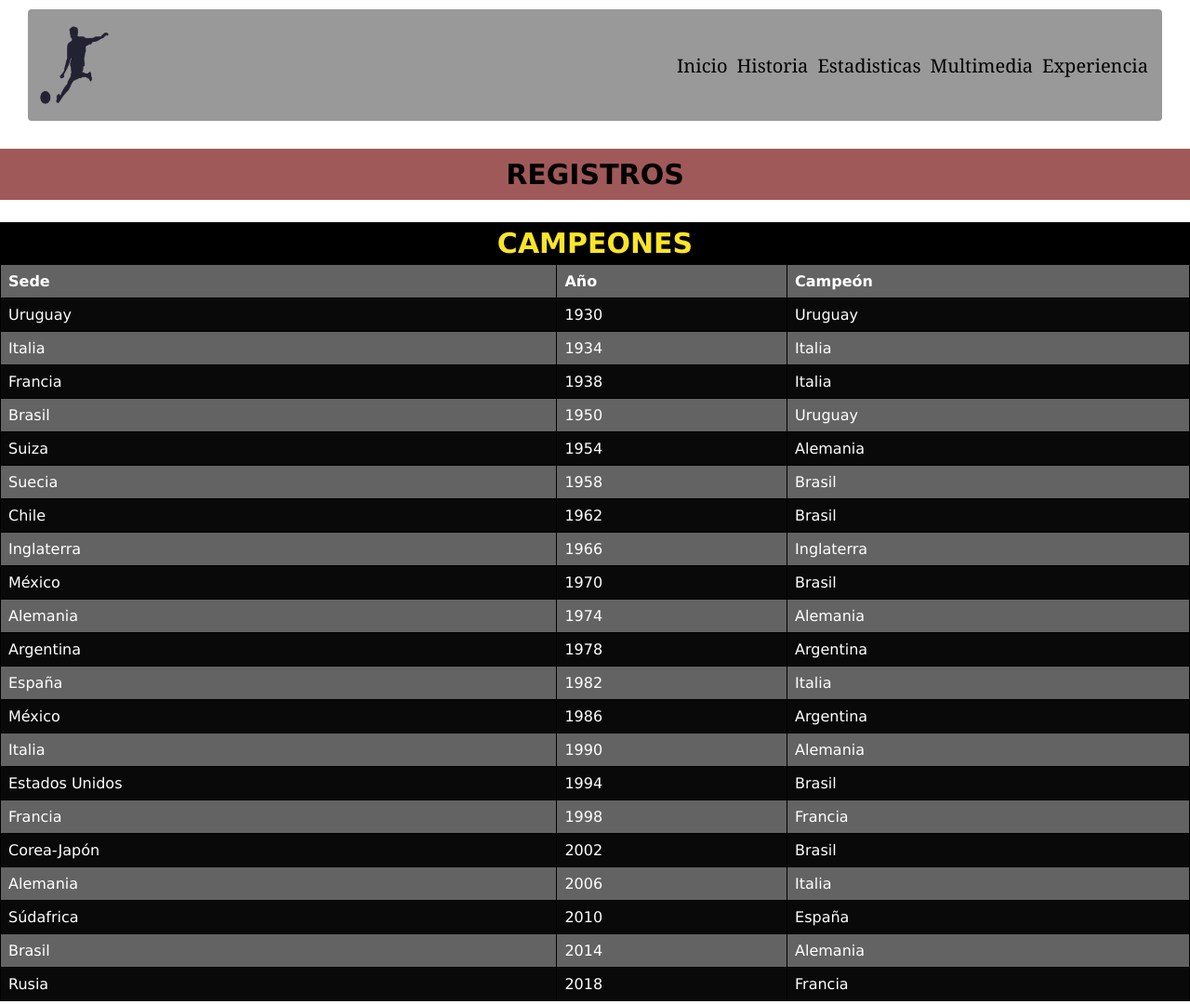
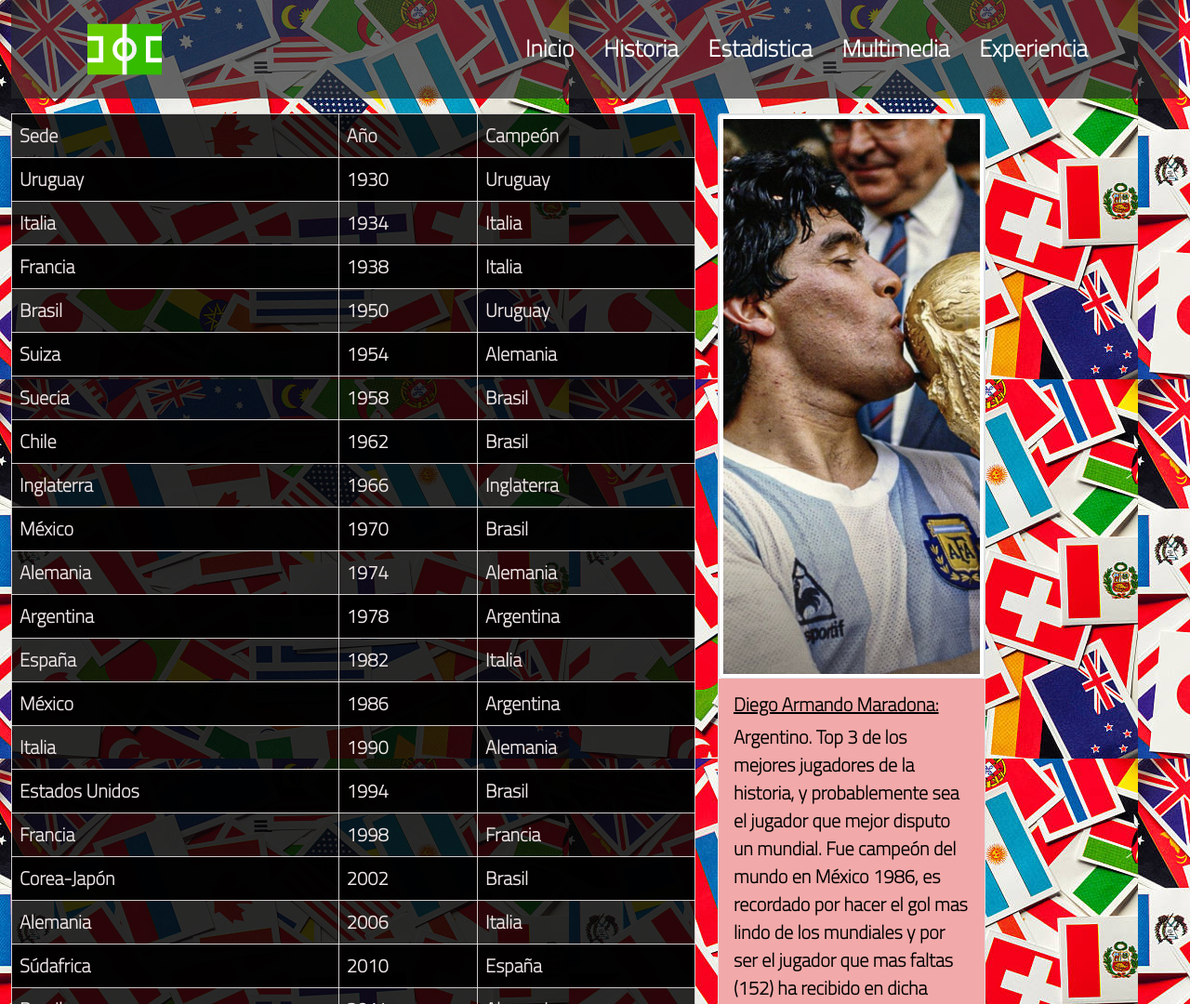
Before and after one commit to nicobenedet/CopadelMundo, a plain HTML site: page Paginas/Estadisticas.html in a window 1280 px wide. Shown: the top 1080 px of the page at 93% size. Drawn offline with nearby package versions, Linux system fonts and the light colour scheme.

Commit message:
Agregando nuevas imagenes y textos

```diff
--- a/Paginas/Estadisticas.html
+++ b/Paginas/Estadisticas.html
@@ -1,36 +1,45 @@
-<!DOCTYPE html>
-<html>
-
+<!doctype html>
+<html lang="en">
 <head>
-    <title class="title">Copa del Mundo</title>
+    <meta charset="utf-8">
+    <meta name="viewport" content="width=device-width, initial-scale=1">
+    <link href="https://cdn.jsdelivr.net/npm/bootstrap@5.1.3/dist/css/bootstrap.min.css" rel="stylesheet" integrity="sha384-1BmE4kWBq78iYhFldvKuhfTAU6auU8tT94WrHftjDbrCEXSU1oBoqyl2QvZ6jIW3" crossorigin="anonymous">
     <link rel="stylesheet" href="../style.css">
+    <link rel="preconnect" href="https://fonts.googleapis.com">
+    <link rel="preconnect" href="https://fonts.gstatic.com" crossorigin>
+    <link href="https://fonts.googleapis.com/css2?family=Titillium+Web:wght@200&display=swap" rel="stylesheet">
     <link rel="stylesheet" href="https://cdnjs.cloudflare.com/ajax/libs/animate.css/4.1.1/animate.min.css"/>
+    <link rel="icon" href="../Logo/3099038.png">
+    <title>Copa del Mundo</title>
 </head>
-
-    <body background="../img/monumental.jpg">
-
-        <div class="new">
-            <header class="head1">
-                <img class="animate__animated animate__pulse" src="../Logo/foot.ong.png" alt="logoweb" width="80px" height="100px">
-
-                <nav>
-                    <ul>
-                    <li><a href="../index.html">Inicio</a></li>
-                    <li><a href="Historia.html">Historia</a></li>
-                    <li><a href="">Estadisticas</a></li>
-                    <li><a href="Multimedia.html">Multimedia</a></li>
-                    <li><a href="Experiencia.html">Experiencia</a></li>
+<header>
+    <div class="container-fluid m-0">
+        <div class="row">
+            <div class="col-md-12">
+                <nav class="navbar  navbar-light nav-letter" style="background-color: #262729ad;">
+                    <div class="container">
+                    <a class="navbar-brand" href="../index.html">
+                    <img class="animate__animated animate__rollIn animate__delay-1s" src="../Logo/817460.png" alt="Logotype" width="80" height="80" >
+                    </a>
+                    <ul class="nav justify-content-end">
+                        <li><a class="nav-link active letter" href="../index.html">Inicio</a></li>
+                        <li><a class="nav-link letter" href="./Historia.html">Historia</a></li>
+                        <li><a class="nav-link letter" href="#">Estadistica</a></li>
+                        <li><a class="nav-link letter" href="./Multimedia.html">Multimedia</a></li>
+                        <li><a class="nav-link letter" href="./Experiencia.html">Experiencia</a></li>
                     </ul>
+                    </div>
                 </nav>
+            </div>
+        </div>
+    </div>
 </header>
-        </div>
-
-
-            <h1 class="h1H">REGISTROS</h1>
-
-            <h2 class="años">CAMPEONES</h2>
-
+<body background="../img/Flags.jpeg">
+    <div class="container pt-3 m-0">
+        <div class="row">
+            <div class="col-md-8">
                 <table>
+                    <thead>
                         <th>Sede</th>
                         <th>Año</th>
                         <th>Campeón</th>
@@ -140,9 +149,25 @@
                         <td>2018</td>
                         <td>Francia</td>
                         </tr>
+                    </thead>
                 </table>
-        <h2 class="años">GOLEADORES MUNDIALISTAS</h2>
+            </div>
+            <div class="col-md-4">
+                <div class="card" style="width: 18rem;">
+                    <img src="../img/Maradona1.jpg" class="card-img-top img-fluid img-thumbnail" alt="Diego Armando Maradona">
+                    <div class="card-body cardbg">
+                      <h5 class="card-title text1"><span class="cardsub">Diego Armando Maradona:</span></h5>
+                      <p class="card-text text1">Argentino. Top 3 de los mejores jugadores de la historia, y probablemente sea el jugador que mejor disputo un mundial. Fue campeón del mundo en México 1986, es recordado por hacer el gol mas lindo de los mundiales y por ser el jugador que mas faltas (152) ha recibido en dicha competición.</p>
+                    </div>
+                  </div>
+            </div>
+        </div>
+    </div>
+    <div class="container m-0 pt-3">
+        <div class="row">
+            <div class="col-md-8">
                 <table>
+                    <thead>
                     <th>Edición</th>
                     <th>Goleador</th>
                     <th>Goles</th>
@@ -155,7 +180,7 @@
                     </tr>
                     <tr>
                         <td>Italia 1934</td>
-                <td>Oldřich Nejedlý</td>
+                        <td>Oldrich Nejedlý</td>
                         <td>5</td>
                         <td>Checoslovaco</td>
                     </tr>
@@ -273,8 +298,20 @@
                         <td>6</td>
                         <td>Inglés</td>
                     </tr>
-
+                </thead>
                 </table>
             </div>
+            <div class="col-md-4">
+                <div class="card" style="width: 18rem;">
+                    <img src="../img/RonaldoFenomeno.jpg" class="card-img-top img-fluid img-thumbnail" alt="Ronaldo Fenomeno">
+                    <div class="card-body cardbg">
+                      <h5 class="card-title text1"> <span class="cardsub">Ronaldo Luis Nazario De Lima:</span></h5>
+                      <p class="card-text text1"> Delantero brasileño que poseía el récord en cantidad de goles hechos en la historia de los mundiales. Hizo 15 goles en 19 partidos jugados, y fue campeón del mundo en dos ocasiones: Estados Unidos 1994 y Corea-Japón 2002. </p>
+                    </div>
+                  </div>
+            </div>
+        </div>
+    </div>
+
+    <script src="https://cdn.jsdelivr.net/npm/bootstrap@5.1.3/dist/js/bootstrap.bundle.min.js" integrity="sha384-ka7Sk0Gln4gmtz2MlQnikT1wXgYsOg+OMhuP+IlRH9sENBO0LRn5q+8nbTov4+1p" crossorigin="anonymous"></script>
 </body>
-</html>
--- a/style.css
+++ b/style.css
@@ -278,21 +278,23 @@ body{
 }
 
 table{
-    background-color: rgba(5, 5, 5, 0.623);
-    font-family: Verdana, Geneva, Tahoma, sans-serif;
+    background-color: rgba(5, 5, 5, 0.849);
+    font-family:'Titillium Web';
     border-collapse: collapse;
     width: 100%;
+    font-weight: bold;
+    font-size: 20px;
 }
 
 td, th {
-    border: 1px solid rgb(0, 0, 0);
-    color: white;
+    border: 1px solid rgba(248, 242, 242, 0.829);
+    color: rgb(238, 229, 229);
     text-align: left;
     padding: 8px;
 }
 
 tr:nth-child(even) {
-    background-color:rgba(0, 0, 0, 0.911);
+    background-color:rgba(0, 0, 0, 0.945);
 }
 
 .h1H{
@@ -452,3 +454,10 @@ video{
     font-size: 20px;
     color: white;
 }
+
+.cardsub{
+    text-decoration: underline;
+}
+.cardbg{
+    background-color: rgba(218, 15, 15, 0.356);
+}
```
Also changed, not shown: img/RonaldoFenomeno.jpg (added). Lines whose indentation alone changed are shown as unchanged.
